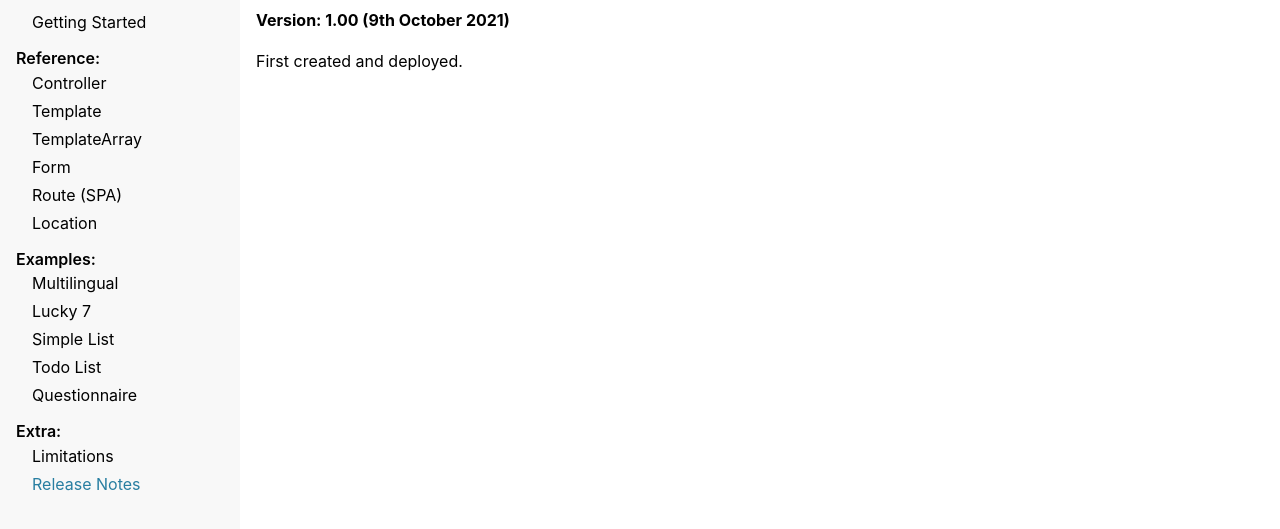
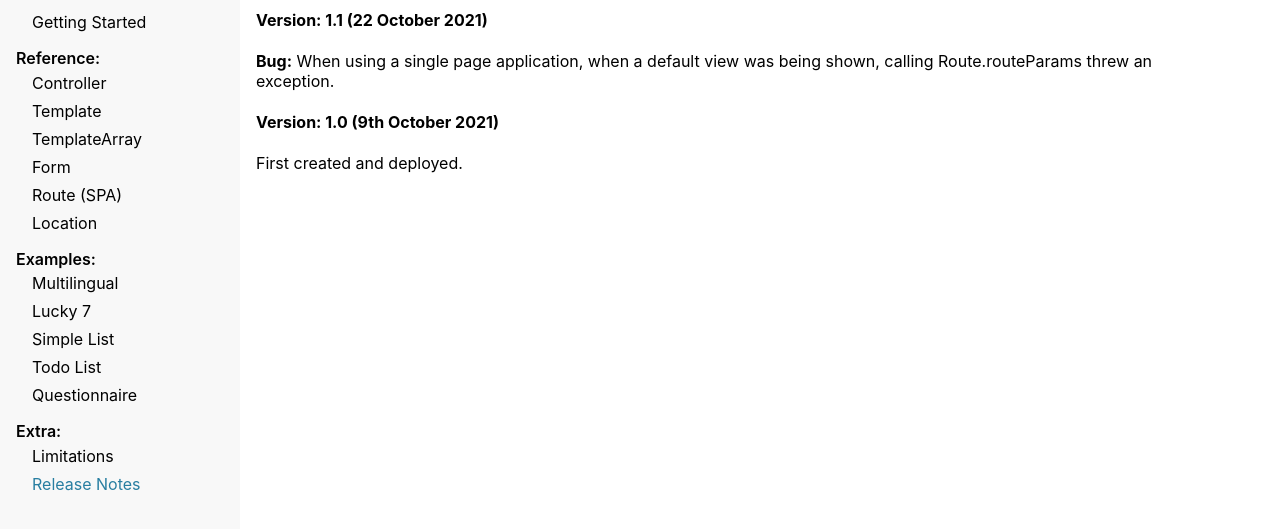
Before and after one commit to StephenHassall/tiny, a website: page web/help/releaseNotes.html in a window 1280 px wide. Shown: the part 105-634 px from the top of the page. Drawn offline with Linux system fonts and the light colour scheme.

Commit message:
SPA default view bug
When using a single page application, when a default view was being shown, calling Route.routeParams threw an exception.

```diff
--- a/web/help/releaseNotes.html
+++ b/web/help/releaseNotes.html
@@ -56,7 +56,14 @@
   <div class="help-page">
     <h2>Release Notes</h2>
 
-    <h4>Version: 1.00 (9th October 2021)</h4>
+    <h4>Version: 1.1 (22 October 2021)</h4>
+
+    <p>
+      <b>Bug:</b>
+      When using a single page application, when a default view was being shown, calling Route.routeParams threw an exception.
+    </p>
+
+    <h4>Version: 1.0 (9th October 2021)</h4>
 
     <p>
       First created and deployed.
--- a/web/tiny/route.js
+++ b/web/tiny/route.js
@@ -147,6 +147,9 @@ export default class Route extends HTMLElement {
     static routeParams() {
         // Set result object
         let result = {};
+
+        // If on the default page then there are no parameters
+        if (Route._route.path === 'default') return result;
 
         // Get path
         const path = Route._getPath();
```
Also changed, not shown: CHANGELOG.md.
